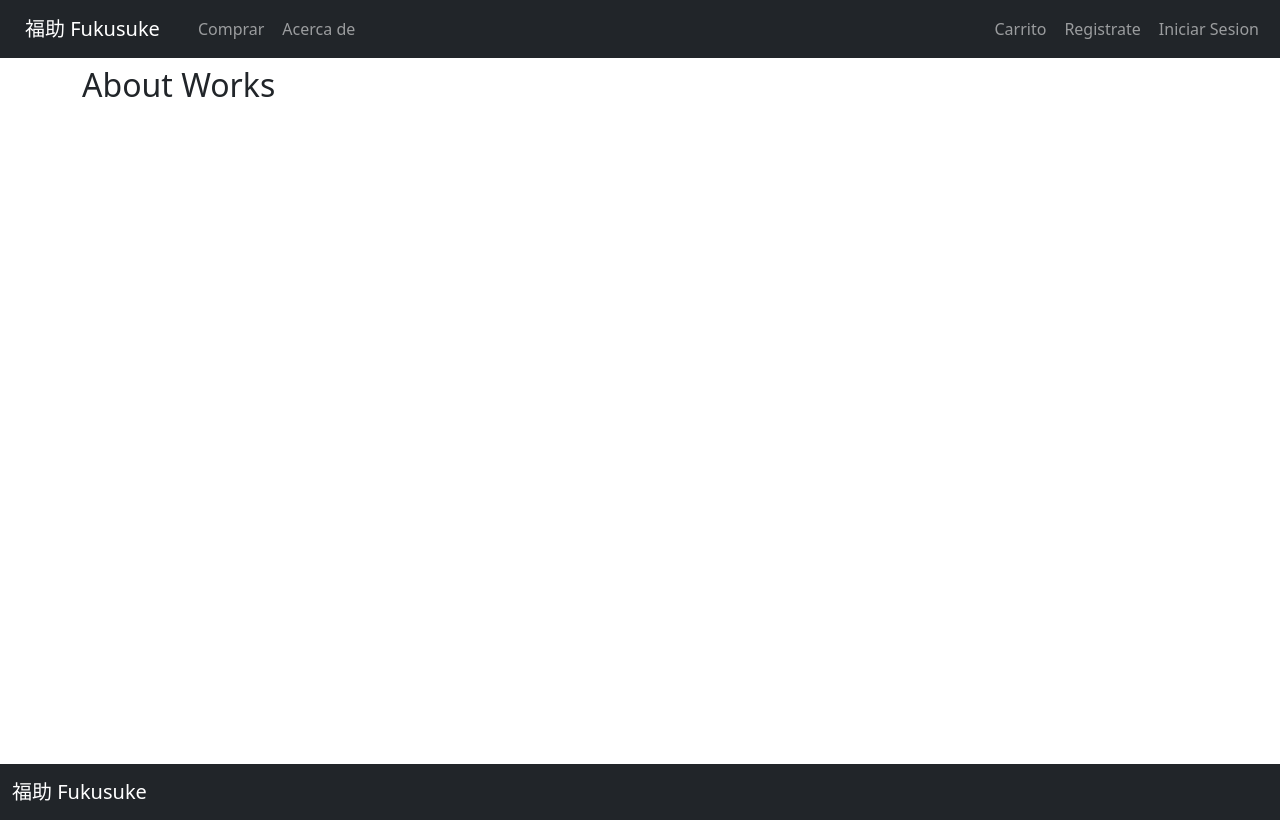
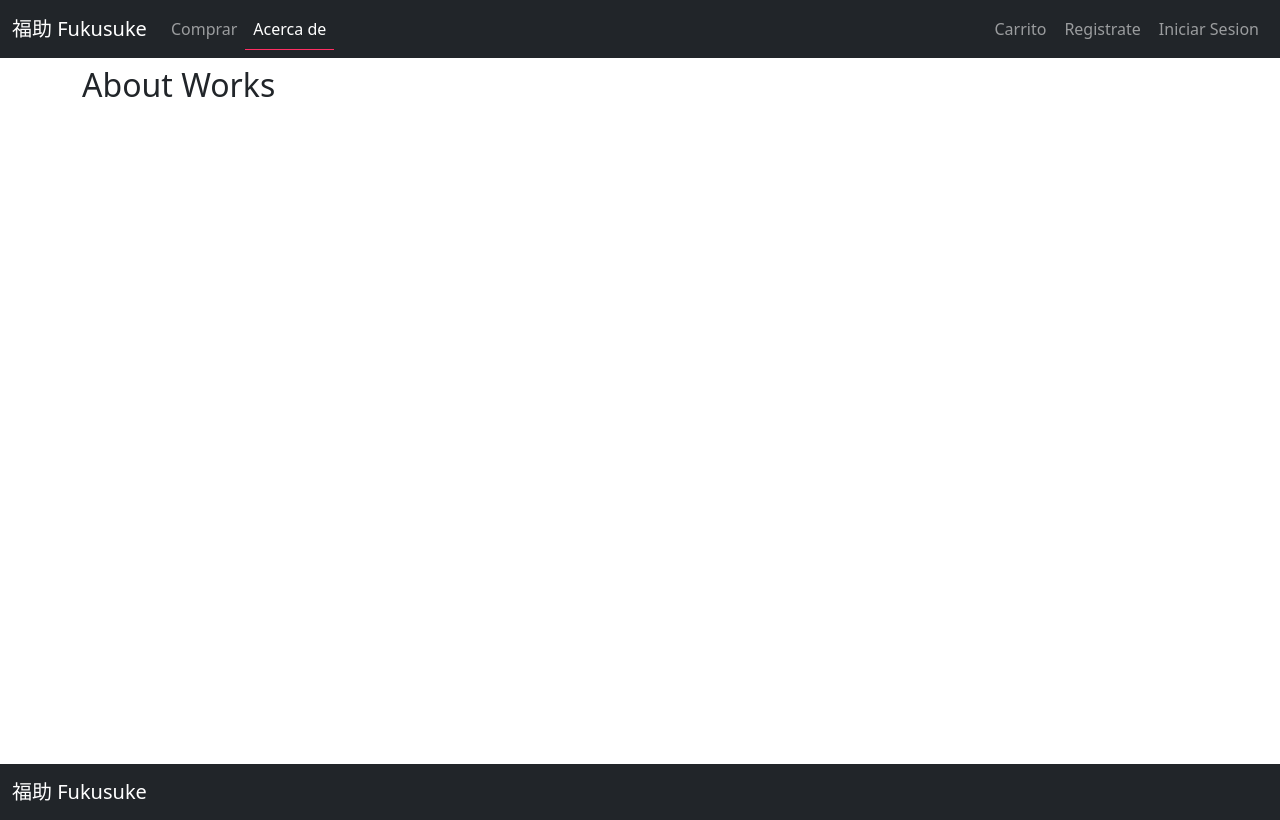
Before and after one commit to Giraalexis/Fukusuke, a Next.js app in the folder fukusuke-web/: page /about in a window 1280 px wide. Built offline with nearby package versions, Linux system fonts and the light colour scheme.

Commit message:
Mejoras visuales relacionadas con Hover

```diff
--- a/fukusuke-web/components/Carousel.js
+++ b/fukusuke-web/components/Carousel.js
@@ -1,3 +1,4 @@
+import Router from "next/router";
 
 const Carousel = (props)=>{
   return(
@@ -6,7 +7,7 @@ const Carousel = (props)=>{
         {props.users.map((user)=>{
           return(
             <div key={user.id} className={"carousel-item " + (user.id == 1 ?" active" : "")}>
-              <img src={user.avatar} className="rounded mx-auto d-block w-50" alt="..." />
+              <img src={user.avatar} className="rounded btn sombra mx-auto d-block w-50" onClick={() => Router.push(`/detailProduct/[id]`, `/detailProduct/${user.id}`)} />
             </div>
           )
         })}
--- a/fukusuke-web/components/Cart.js
+++ b/fukusuke-web/components/Cart.js
@@ -87,9 +87,9 @@ const Cart = (props)=>{
                     <div className="col-4">
                       <button onClick={()=> deleteProductCart(product.id)} className="btn btn-danger w-100">Borrar</button>
                       <div className="d-flex mt-2 justify-content-between align-items-baseline">
-                        <button  onClick={()=> resProduct(product.id)} type="button" className="btn border rounded-circle">-</button>
+                        <button  onClick={()=> resProduct(product.id)} type="button" className="btn sombra border rounded-circle">-</button>
                         <p>{product.cant}</p>
-                        <button onClick={()=> sumProduct(product.id)} type="button" className="btn border rounded-circle">+</button>
+                        <button onClick={()=> sumProduct(product.id)} type="button" className="btn sombra border rounded-circle">+</button>
                       </div>
                     </div>
                   </div>
--- a/fukusuke-web/components/Navigation.js
+++ b/fukusuke-web/components/Navigation.js
@@ -2,20 +2,20 @@ import Link from "next/link";
 import Login from './modal/Login';
 import Register from './modal/Register';
 import Cart from './Cart';
-
+import { useRouter } from 'next/router'
 const Navigation = () => {
-
+  const router = useRouter()
   return(
     <nav className="navbar navbar-expand-lg navbar-dark bg-dark ">
       <div className="container-fluid">
-        <Link href="/"><a className="navbar-brand btn">福助 Fukusuke</a></Link>
+        <Link href="/"><a className="navbar-brand">福助 Fukusuke</a></Link>
         <button className="navbar-toggler" type="button" data-bs-toggle="collapse" data-bs-target="#navbarNavAltMarkup" aria-controls="navbarNavAltMarkup" aria-expanded="false" aria-label="Toggle navigation">
           <span className="navbar-toggler-icon"></span>
         </button>
         <div className="collapse navbar-collapse justify-content-between" id="navbarNavAltMarkup">
           <div className="nav navbar-nav align-items-start">
-            <Link href="/"><a className="nav-link btn">Comprar</a></Link>
-            <Link href="/about"><a  className="nav-link btn">Acerca de</a></Link>
+            <Link href="/"><a className={"nav-link "+(router.asPath == "/" ?" active" : "")}>Comprar</a></Link>
+            <Link href="/about"><a className={"nav-link "+(router.asPath == "/about" ?" active" : "")}>Acerca de</a></Link>
           </div>
           <div className="nav navbar-nav align-items-start">
             <Cart/>
--- a/fukusuke-web/components/card/CardProducto.js
+++ b/fukusuke-web/components/card/CardProducto.js
@@ -34,7 +34,7 @@ const CardProducto = (props) =>{
       {users.map((user)=>{
         return(
           <form key={user.id} className=" col-lg-4 col-md-6 col-sm-12 mx-auto p-2" >
-            <div className="card card-body text-center btn" onClick={() => Router.push(`/detailProduct/[id]`, `/detailProduct/${user.id}`)}>
+            <div className="card card-body text-center btn sombra" onClick={() => Router.push(`/detailProduct/[id]`, `/detailProduct/${user.id}`)}>
               <img src={user.avatar} className="rounded mx-auto d-block w-50" alt=""/>
             </div>
             <div className="card-footer bg-light bg-gradient">
--- a/fukusuke-web/styles/globals.css
+++ b/fukusuke-web/styles/globals.css
@@ -18,8 +18,14 @@ a {
 .container{
   min-height: 85.3vh;
 }
-.btn:hover{
+.btn.sombra:hover{
   box-shadow: 0px 0px 10px 1px;
+}
+.nav-link:hover{
+  border-bottom: 1px solid #ff2e63;
+}
+.nav-link.active{
+  border-bottom: 1px solid #ff2e63;
 }
 /*Colores background*/
 .primary-background { background-color: #08d9d6; }
```
Also changed, not shown: 1 other file (tests, documents, lock files or other folders).
